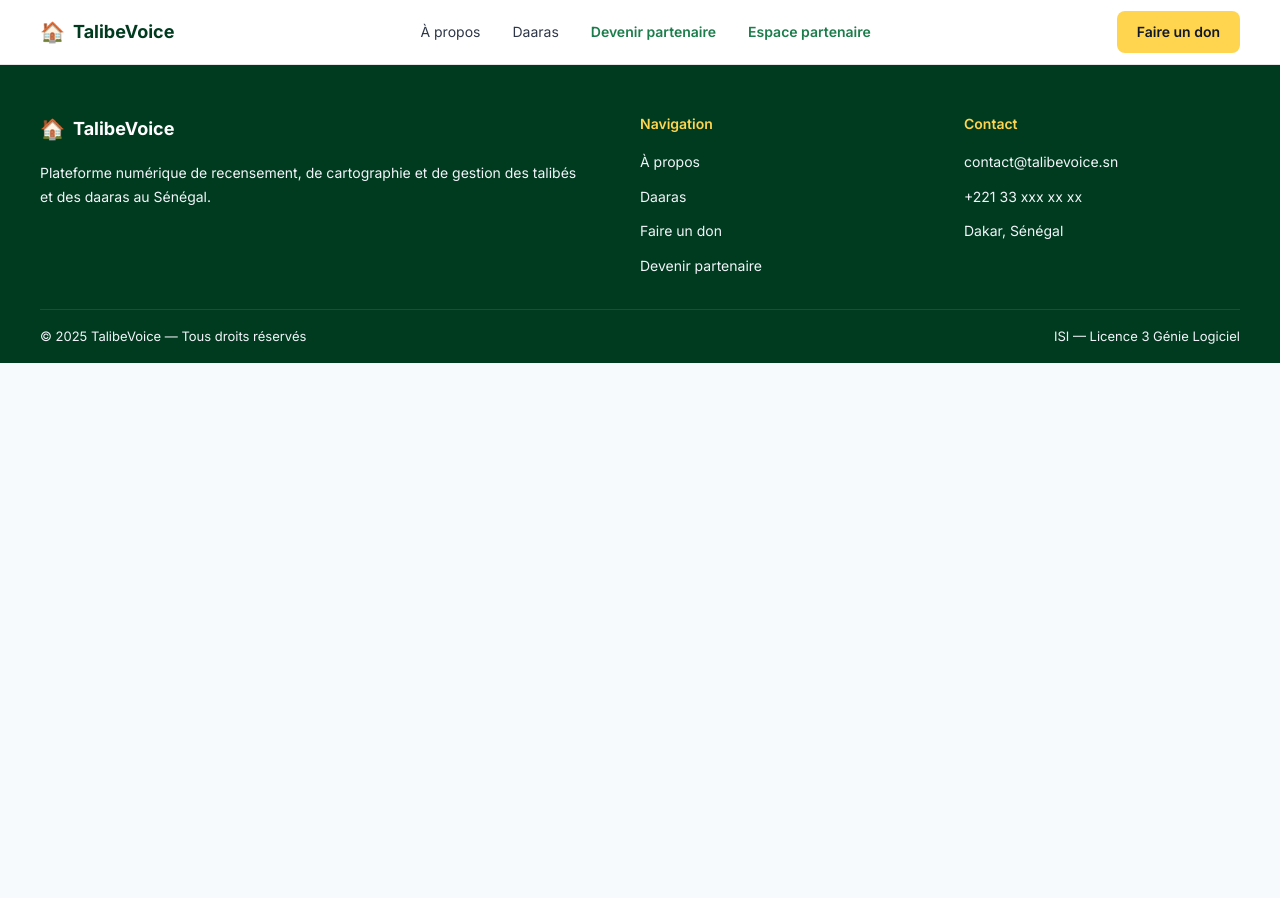
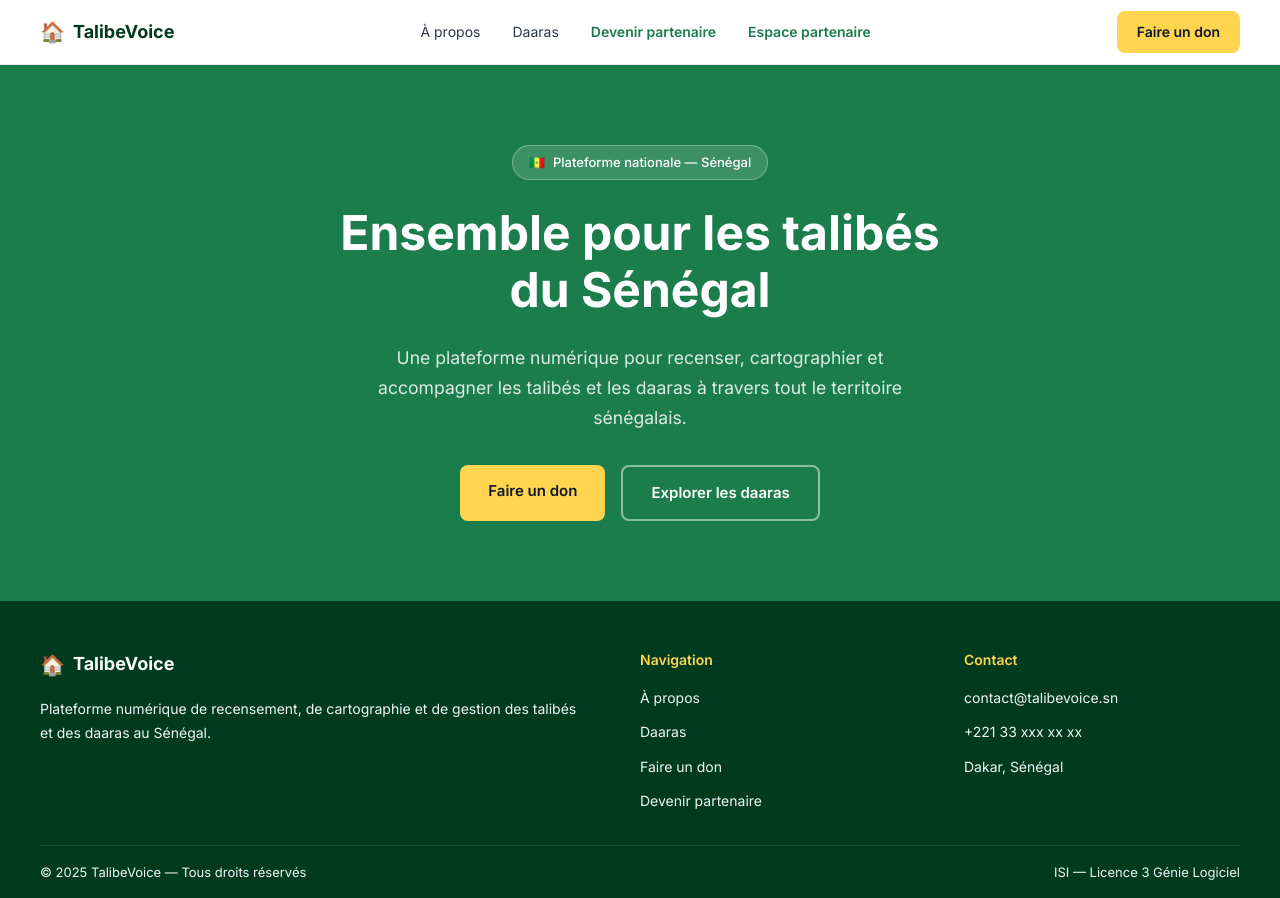
Before and after one commit to aminata-byte/talibevoice_publicweb, a React (Vite) app: page / in a window 1280 px wide. Before the commit the page ends 800 px from the top, so only its background shows below. Built offline with nearby package versions, Linux system fonts and the light colour scheme.

Commit message:
feat: composant HeroSection terminé et validé

```diff
--- /dev/null
+++ b/src/components/sections/HeroSection.css
@@ -0,0 +1,102 @@
+.hero {
+  background-color: var(--primary);
+  padding: 5rem 2rem;
+  text-align: center;
+}
+
+.hero__container {
+  max-width: 800px;
+  margin: 0 auto;
+  display: flex;
+  flex-direction: column;
+  align-items: center;
+  gap: 1.5rem;
+}
+
+/* Badge */
+.hero__badge {
+  display: inline-flex;
+  align-items: center;
+  gap: 8px;
+  background-color: rgba(255, 255, 255, 0.15);
+  color: var(--white);
+  font-size: 13px;
+  font-weight: 500;
+  padding: 6px 16px;
+  border-radius: 20px;
+  border: 1px solid rgba(255, 255, 255, 0.3);
+}
+
+/* Titre */
+.hero__title {
+  font-size: 3rem;
+  font-weight: 700;
+  color: var(--white);
+  line-height: 1.2;
+}
+
+/* Sous-titre */
+.hero__subtitle {
+  font-size: 1.1rem;
+  color: rgba(255, 255, 255, 0.85);
+  line-height: 1.7;
+  max-width: 600px;
+}
+
+/* Boutons */
+.hero__buttons {
+  display: flex;
+  gap: 1rem;
+  flex-wrap: wrap;
+  justify-content: center;
+  margin-top: 0.5rem;
+}
+
+.hero__btn {
+  padding: 14px 28px;
+  border-radius: var(--radius-md);
+  font-size: 15px;
+  font-weight: 600;
+  transition: all 0.2s;
+}
+
+.hero__btn--primary {
+  background-color: var(--accent);
+  color: var(--secondary-dark);
+}
+
+.hero__btn--primary:hover {
+  background-color: var(--accent-dark);
+}
+
+.hero__btn--secondary {
+  background-color: transparent;
+  color: var(--white);
+  border: 2px solid rgba(255, 255, 255, 0.5);
+}
+
+.hero__btn--secondary:hover {
+  background-color: rgba(255, 255, 255, 0.1);
+  border-color: var(--white);
+}
+
+/* Responsive */
+@media (max-width: 768px) {
+  .hero__title {
+    font-size: 2rem;
+  }
+
+  .hero__subtitle {
+    font-size: 1rem;
+  }
+
+  .hero__buttons {
+    flex-direction: column;
+    width: 100%;
+  }
+
+  .hero__btn {
+    width: 100%;
+    text-align: center;
+  }
+}
--- /dev/null
+++ b/src/components/sections/HeroSection.jsx
@@ -0,0 +1,39 @@
+import { Link } from "react-router-dom";
+import "./HeroSection.css";
+
+function HeroSection() {
+  return (
+    <section className="hero">
+      <div className="hero__container">
+        {/* Badge */}
+        <div className="hero__badge">
+          <span className="hero__badge-flag">🇸🇳</span>
+          <span>Plateforme nationale — Sénégal</span>
+        </div>
+
+        {/* Titre */}
+        <h1 className="hero__title">
+          Ensemble pour les talibés <br /> du Sénégal
+        </h1>
+
+        {/* Sous-titre */}
+        <p className="hero__subtitle">
+          Une plateforme numérique pour recenser, cartographier et accompagner
+          les talibés et les daaras à travers tout le territoire sénégalais.
+        </p>
+
+        {/* Boutons */}
+        <div className="hero__buttons">
+          <Link to="/faire-un-don" className="hero__btn hero__btn--primary">
+            Faire un don
+          </Link>
+          <Link to="/daaras" className="hero__btn hero__btn--secondary">
+            Explorer les daaras
+          </Link>
+        </div>
+      </div>
+    </section>
+  );
+}
+
+export default HeroSection;
--- a/src/pages/HomePage.jsx
+++ b/src/pages/HomePage.jsx
@@ -1,10 +1,12 @@
 import Navbar from "../components/layout/Navbar";
 import Footer from "../components/layout/Footer";
+import HeroSection from "../components/sections/HeroSection";
 
 function HomePage() {
   return (
     <div>
       <Navbar />
+      <HeroSection />
       <Footer />
     </div>
   );
```
